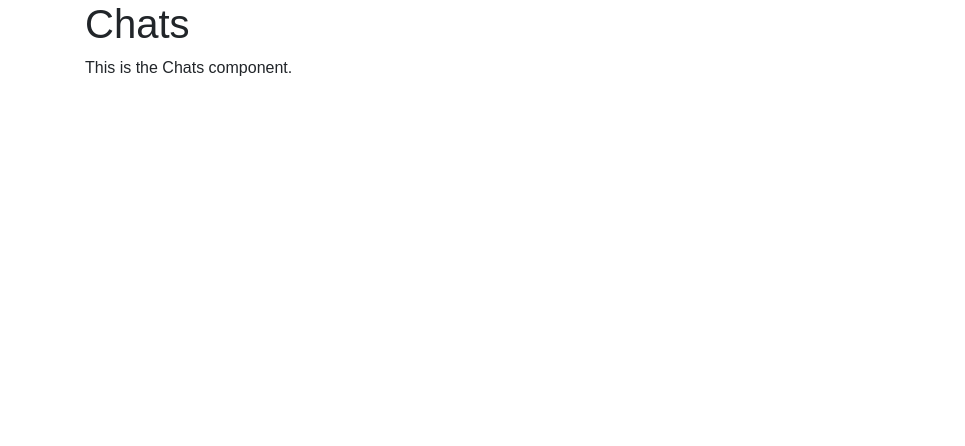
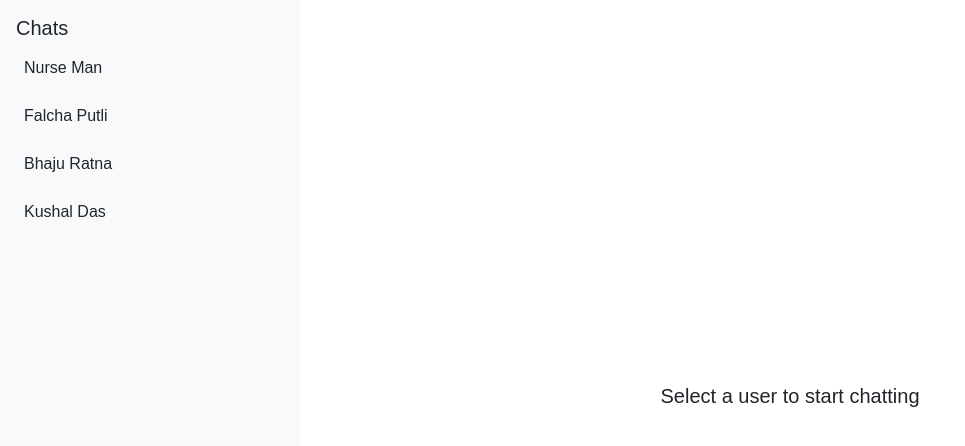
Before and after one commit to Rijan-Budds/E-commerce, a React (Create React App) app: page /chats in a window 1280 px wide. Shown: the top 446 px of the page, without its empty margins (0-965 px from the left). Built offline with nearby package versions, Linux system fonts and the light colour scheme.

Commit message:
created chats

```diff
--- a/src/Pages/Chats/index.js
+++ b/src/Pages/Chats/index.js
@@ -1,11 +1,116 @@
+'use client';
+
+import { useState } from 'react';
+
+// Dummy users
+const users = [
+  { id: 1, name: 'Nurse Man' },
+  { id: 2, name: 'Falcha Putli' },
+  { id: 3, name: 'Bhaju Ratna' },
+  { id: 4, name: 'Kushal Das' },
+];
+
+// Dummy chats
+const chatsData = {
+  1: [
+    { id: 1, sender: 'them', text: 'Are you selling?' },
+    { id: 2, sender: 'me', text: 'Yes, it is available.' },
+  ],
+  2: [
+    { id: 1, sender: 'them', text: 'Can you reduce the price?' },
+    { id: 2, sender: 'me', text: 'Maybe, what is your offer?' },
+  ],
+  3: [],
+  4: [],
+};
+
 export default function Chats() {
+  const [selectedUserId, setSelectedUserId] = useState(null);
+  const [messages, setMessages] = useState([]);
+  const [newMessage, setNewMessage] = useState('');
+
+  const handleSelectUser = (userId) => {
+    setSelectedUserId(userId);
+    setMessages(chatsData[userId] || []);
+  };
+
+  const handleSend = () => {
+    if (newMessage.trim() !== '' && selectedUserId) {
+      const updatedMessages = [...messages, { id: Date.now(), sender: 'me', text: newMessage }];
+      setMessages(updatedMessages);
+      chatsData[selectedUserId] = updatedMessages; // updating dummy chat data
+      setNewMessage('');
+    }
+  };
+
   return (
-    <div className="container">
-      <div className="row">
-        <div className="col-sm-12">
-          <h1>Chats</h1>
-          <p>This is the Chats component.</p>
-        </div>
+    <div className="d-flex" style={{ height: '100vh' }}>
+      {/* Sidebar */}
+      <div className="border-end p-3" style={{ width: '300px', backgroundColor: '#f8f9fa' }}>
+        <h5>Chats</h5>
+        {users.map((user) => (
+          <div
+            key={user.id}
+            className={`p-2 mb-2 rounded ${selectedUserId === user.id ? 'bg-primary text-white' : 'bg-light'}`}
+            onClick={() => handleSelectUser(user.id)}
+            style={{ cursor: 'pointer' }}
+          >
+            {user.name}
+          </div>
+        ))}
+      </div>
+
+      {/* Chat Area */}
+      <div className="flex-grow-1 d-flex flex-column">
+        {selectedUserId ? (
+          <>
+            {/* Header */}
+            <div className="border-bottom p-3">
+              <h5>{users.find((u) => u.id === selectedUserId)?.name}</h5>
+            </div>
+
+            {/* Messages */}
+            <div
+              className="flex-grow-1 p-3"
+              style={{ overflowY: 'auto', backgroundColor: '#e9ecef' }}
+            >
+              {messages.length === 0 ? (
+                <p className="text-center text-muted">No messages yet.</p>
+              ) : (
+                messages.map((msg) => (
+                  <div
+                    key={msg.id}
+                    className={`d-flex mb-2 ${msg.sender === 'me' ? 'justify-content-end' : 'justify-content-start'}`}
+                  >
+                    <span
+                      className={`p-2 rounded ${msg.sender === 'me' ? 'bg-primary text-white' : 'bg-light text-dark'}`}
+                      style={{ maxWidth: '70%' }}
+                    >
+                      {msg.text}
+                    </span>
+                  </div>
+                ))
+              )}
+            </div>
+
+            {/* Input */}
+            <div className="border-top p-3 d-flex">
+              <input
+                type="text"
+                className="form-control me-2"
+                placeholder="Type a message..."
+                value={newMessage}
+                onChange={(e) => setNewMessage(e.target.value)}
+                onKeyDown={(e) => { if (e.key === 'Enter') handleSend(); }}
+              />
+              <button className="btn btn-primary" onClick={handleSend}>Send</button>
+            </div>
+          </>
+        ) : (
+          <div className="d-flex align-items-center justify-content-center flex-grow-1">
+            <h5>Select a user to start chatting</h5>
+          </div>
+        )}
       </div>
     </div>
   );
```
